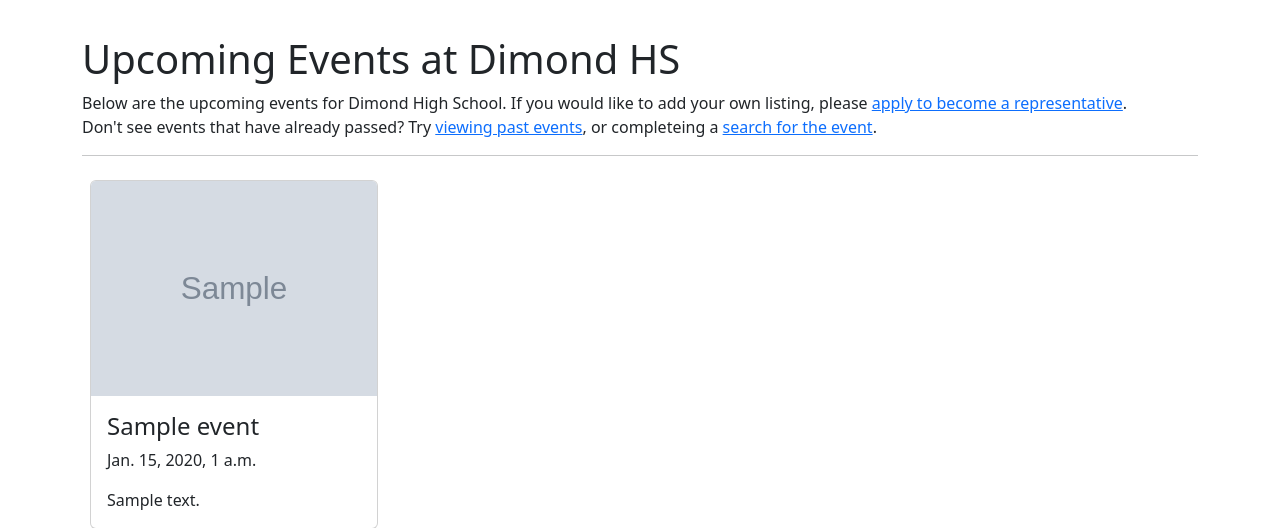
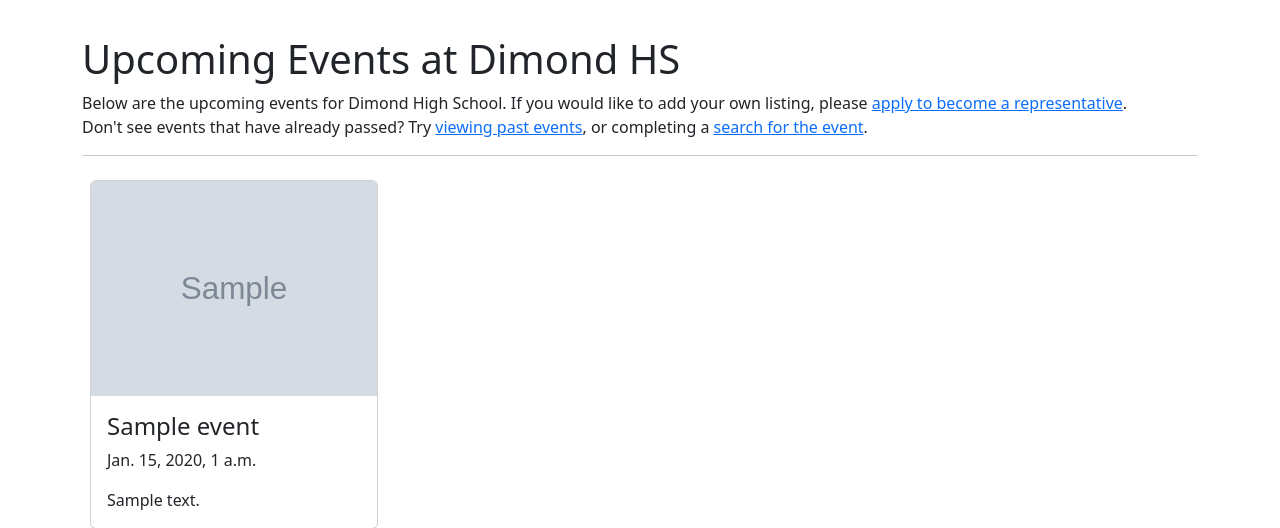
Before and after one commit to raven-technology-dev/DHS_Listing, a Django app: template templates/listings/events/main.html in a window 1280 px wide. Shown: the part 61-589 px from the top of the page. Run offline with Django 4.2, Linux system fonts and the light colour scheme; the template is opened without the code that fills it: values that come from a table or form of the project are taken from there, others are empty; tables that the repository leaves empty hold one stand-in row (values such as "Sample post"); grey boxes marked "Sample" are stand-in pictures; parts of the project's set-up code (start-up, migrations or seed data) failed here and were passed over; some libraries are stand-ins or nearby versions.

Commit message:
Fixed some grammar errors.

```diff
--- a/templates/about/main.html
+++ b/templates/about/main.html
@@ -35,7 +35,7 @@
           <div class="accordion-body">
             <p class="lead">
               This website was created because Dimond High School did not have a
-              quality listing platform, before this platform. Dimond High School
+              quality listing platform before this platform. Dimond High School
               has some web-pages with some information about relevant listings
               on them, but those pages tend to have little information, or other
               issues with them. That's why this website was created, so members
--- a/templates/listings/events/main.html
+++ b/templates/listings/events/main.html
@@ -8,7 +8,7 @@
     <a href="{%url 'Application:representative'%}">apply to become a representative</a>.
     <br>
     Don't see events that have already passed? Try <a href="{%url 'Listing:past_events'%}">viewing past events</a>,
-    or completeing a <a href="{%url 'Search:search'%}">search for the event</a>.
+    or completing a <a href="{%url 'Search:search'%}">search for the event</a>.
   </p>
   <hr />
   <div class="row mt-3 mx-auto">
```
